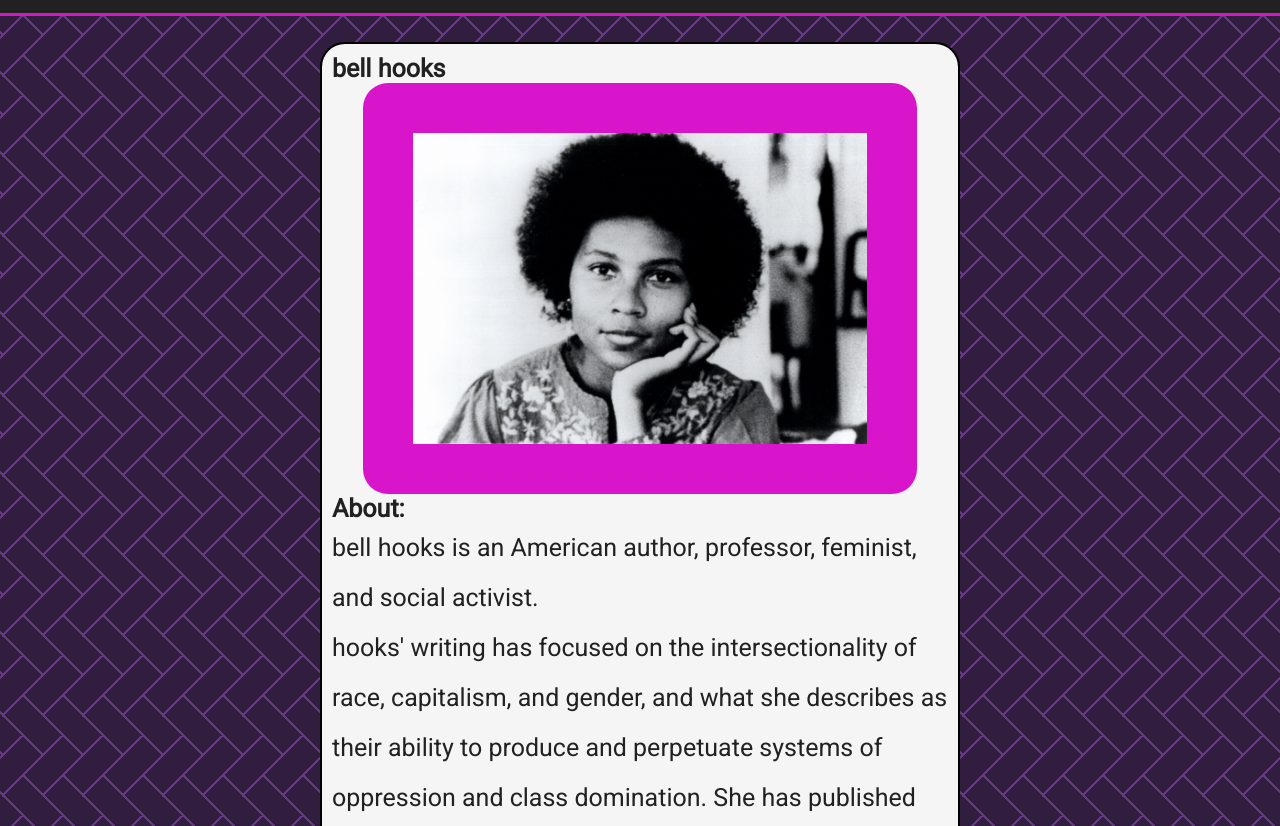
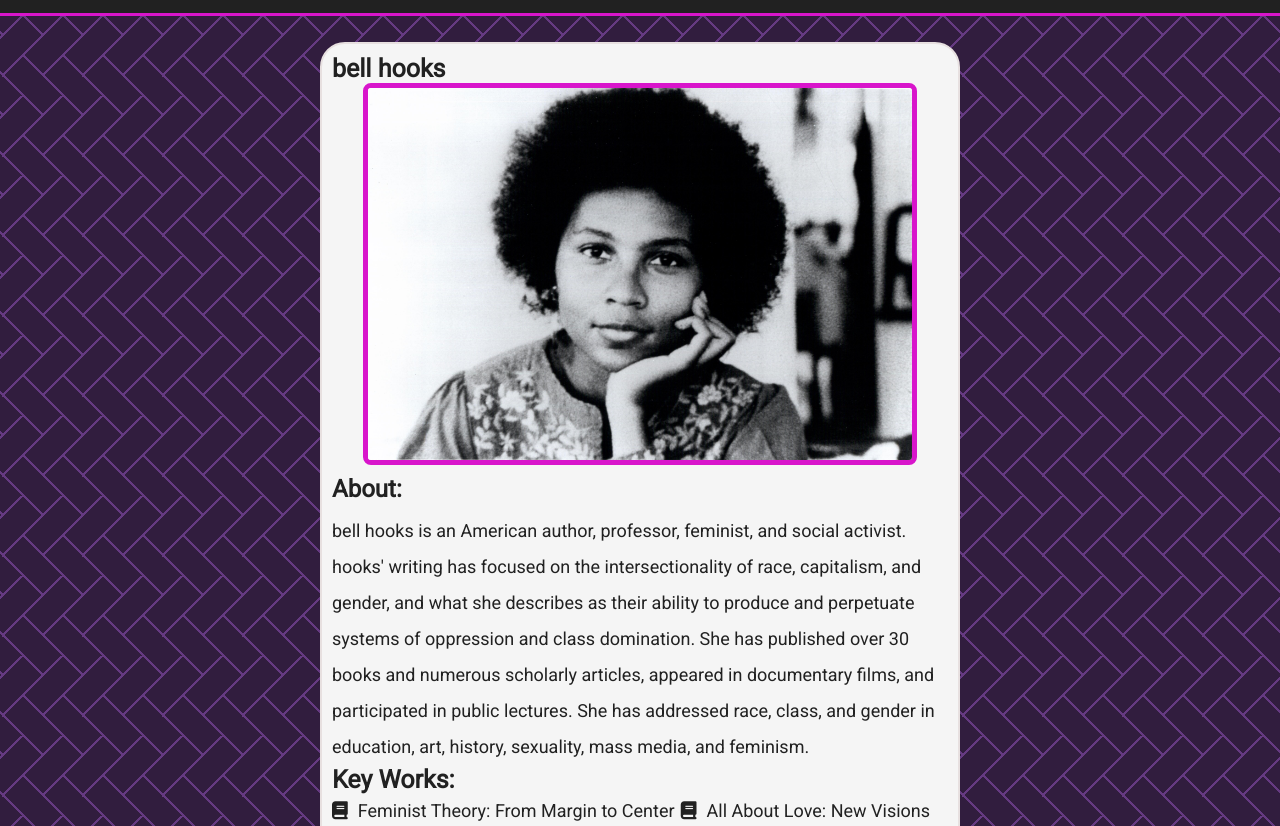
Before and after one commit to Swaiters/womansweb, a plain HTML site: page literature.html in a window 1280 px wide. Shown: the part 76-902 px from the top of the page. Drawn offline with Linux system fonts and the light colour scheme.

Commit message:
Add files via upload

```diff
--- a/css/style.css
+++ b/css/style.css
@@ -14,7 +14,7 @@
 body{
   margin: 0;
   background: #f6f4f4;
-  font-family:sans-serif;
+  font-family:Roboto,sans-serif;
   font-weight: 300;
   color: var(--light);
 }
@@ -126,7 +126,17 @@ transition: 0.3s;
  }
 }
 
+ li i{
+  display: grid;
+  grid-template-columns: auto auto  ;
+  justify-content: center;
+  justify-items: center;
 
+  margin-right: 10px;
+  margin-left: 0px;
+
+
+}
 li{
   display:inline;
   color: var(--light);
@@ -174,21 +184,30 @@ a.skip {
     row-gap: 20px;
 }
 .grid h2 {
-  color:#212121;
+  color: var(--dark);
 }
 .grid li{
-  color:#212121;
+  color:var(--dark);
+  font-family: Roboto, Verdana, Geneva, Tahoma, sans-serif;
+  font-size: large;
+
 }
 .grid p {
-  color:#212121;
+  color: var(--dark);
+  line-height: 2;
+  font-family: Roboto, Verdana, Geneva, Tahoma, sans-serif;
+  font-size: large;
 }
 .grid div{
-
-  border: solid 2px black;
-  color: #212121;
+  border: solid 2px var(--light);
+  color: var(--dark);
   border-radius: 25px  ;
   background-color: rgb(245,245,245) ;
   padding: 10px 10px 10px 10px ;
+
+  font-family: Roboto, Verdana, Geneva, Tahoma, sans-serif;
+  font-size: x-large;
+  font-weight: bolder;
 }
 .grid img{
 
@@ -199,8 +218,8 @@ a.skip {
 
 
 img{
-  border: 50px solid var(--primary);
-  border-radius: 25px;
+  border: 5px solid var(--primary);
+  border-radius: 8px;
   padding: auto;
   margin:auto;
   width: 75%;
@@ -228,6 +247,10 @@ img:nth-child(2n) :hover{
   border:groove 20px
 }
 
+#about{
+  font-weight: bolder;
+  font-size: x-large ;
+}
 #definition{
   font-size: 30px;
 }
@@ -263,3 +286,4 @@ p{
   color: var(--light);
   line-height: 2;
 }
+/*-----------------------------------------------------------------------*/
--- a/literature.html
+++ b/literature.html
@@ -51,7 +51,7 @@
       <div>
      <h2> bell hooks <h2>
       <img src="images/bell_hooks.jpg"  width="200" alt="Image of bell hooks">
-      About:
+        <p id ='about'> About:</p>
         <p>
           bell hooks is an American author, professor, feminist, and social activist.
         </p>
@@ -70,7 +70,7 @@
       <div>
       <h2>Simone de Beauvoir</h2>
       <img src="images/simone_db.jpg"  width="200" alt="Image of Simone de Beauvoir">
-      About:
+      <p id ='about'> About:</p>
         <p>
           Simone de Beauvoir was a French writer, intellectual, existentialist philosopher, political activist, feminist and social theorist. Though she did not consider herself a philosopher, she had a significant influence on both feminist existentialism and feminist theory.
         </p>
@@ -87,7 +87,7 @@
       <div>
       <h2>Betty Friedan</h2>
       <img src="images/betty_friedan.jpg"  width="200" alt="Image of Betty Friedan">
-      About:
+      <p id ='about'> About:</p>
         <p>
           Betty Friedan was an American feminist writer and activist. A leading figure in the women's movement in the United States, her 1963 book The Feminine Mystique is often credited with sparking the second wave of American feminism in the 20th century. In 1966, Friedan co-founded and was elected the first president of the National Organization for Women (NOW), which aimed to bring women "into the mainstream of American society now [in] fully equal partnership with men."
         </p>
@@ -103,7 +103,7 @@
       <div>
      <h2>Maya Angelou</h2>
       <img src="images/maya_angelou.jpg"  width="200" alt="Image of Maya Angelou">
-      About:
+      <p id ='about'> About:</p>
         <p>
           Maya Angelou was an American poet, singer, memoirist, and civil rights activist. She published seven autobiographies, three books of essays, several books of poetry, and is credited with a list of plays, movies, and television shows spanning over 50 years. She received dozens of awards and more than 50 honorary degrees. Angelou is best known for her series of seven autobiographies, which focus on her childhood and early adult experiences. The first, I Know Why the Caged Bird Sings (1969), tells of her life up to the age of 17 and brought her international recognition and acclaim.
         </p>
@@ -126,7 +126,7 @@
       <div>
       <h2>Alice Walker</h2>
       <img src="images/alice_walker.jpg"  width="200" alt="Image of Alice Walker">
-      About:
+      <p id ='about'> About:</p>
         <p>
           Alice Walker is an American novelist, short story writer, poet, and activist. She wrote the novel The Color Purple (1982), for which she won the National Book Award for hardcover fiction, and the Pulitzer Prize for Fiction. An avowed feminist, Walker coined the term "womanist" to mean "A black feminist or feminist of color" in 1983.
         </p>
@@ -140,7 +140,7 @@
       <div>
         <h2>Audre Lorde</h2>
       <img src="images/audre_lorde.jpg"  width="200" alt="Image of Audre Lorde">
-      About:
+      <p id ='about'> About:</p>
         <p>
           Audre Lorde was an American writer, feminist, womanist, librarian, and civil rights activist. As a poet, she is best known for technical mastery and emotional expression, as well as her poems that express anger and outrage at civil and social injustices she observed throughout her life. Her poems and prose largely deal with issues related to civil rights, feminism, and the exploration of black female identity.
         </p>
@@ -159,7 +159,7 @@
       <div>
         <h2>Chimamanda Ngozi Adichie</h2>
       <img src="images/chimamanda.jpg"  width="200" alt="Image of Chimamanda Ngozi Adichie">
-      About:
+      <p id ='about'> About:</p>
         <p>
           Chimamanda Ngozi Adichie is a Nigerian novelist, writer of short stories and nonfiction.
         </p>
@@ -178,7 +178,7 @@
       <div>
         <h2>Roxane Gay</h2>
       <img src="images/roxane_gay.jpg"  width="200" alt="Image of Roxane Gay">
-      About:
+      <p id ='about'> About:</p>
         <p>
           Roxane Gay is an American writer, professor, editor, and commentator.
         </p>
@@ -197,7 +197,7 @@
       <div>
         <h2>Rebecca Solnit</h2>
       <img src="images/rebecca_solnit.jpg"  width="200" alt="Image of Rebecca Solnit">
-      About:
+      <p id ='about'> About:</p>
         <p>
           Rebecca Solnit is an American writer. She has written on a variety of subjects, including the environment, politics, place, and art.
         </p>
@@ -216,7 +216,7 @@
       <div>
         <h2>Judith Butler</h2>
       <img src="images/judith_butler.jpg"  width="200" alt="Image of Judith Butler">
-      About:
+      <p id ='about'> About:</p>
         <p>
           Judith Butler is an American philosopher and gender theorist whose work has influenced political philosophy, ethics and the fields of third-wave feminist, queer and literary theory.
         </p>
@@ -238,7 +238,7 @@
       <div>
         <h2>Virginia Woolf</h2>
       <img src="images/virginia_woolf.jpg"  width="200" alt="Image of Virginia Woolf">
-      About:
+      <p id ='about'> About:</p>
         <p>
           Virginia Woolf was an English writer, considered one of the most important modernist 20th-century authors and a pioneer in the use of stream of consciousness as a narrative device.
         </p>
@@ -260,7 +260,7 @@
       <div>
         <h2>Jane Austen</h2>
       <img src="images/jane_austen.jpg"  width="200" alt="Image of Jane Austen">
-      About:
+      <p id ='about'> About:</p>
         <p>
           Jane Austen was an English novelist known primarily for her six major novels, which interpret, critique and comment upon the British landed gentry at the end of the 18th century. Austen's plots often explore the dependence of women on marriage in the pursuit of favourable social standing and economic security. Her use of biting irony, along with her realism, humour, and social commentary, have long earned her acclaim among critics, scholars, and popular audiences alike.
         </p>
@@ -276,7 +276,7 @@
       <div>
         <h2>Charlotte, Emily, and Anne Brontë</h2>
       <img src="images/bronte_sisters.jpg"  width="200" alt="Image of Charlotte, Emily, and Anne Brontë">
-      About:
+      <p id ='about'> About:</p>
         <p>
           The Brontës were a nineteenth-century literary family from England. The sisters, Charlotte, Emily, and Anne, are well known as poets and novelists. Like many contemporary female writers, they originally published their poems and novels under male pseudonyms: Currer, Ellis, and Acton Bell. Their stories immediately attracted attention for their passion and originality. Charlotte's Jane Eyre was the first to know success, while Emily's Wuthering Heights, Anne's The Tenant of Wildfell Hall and other works were later to be accepted as masterpieces of literature.
         </p>
@@ -291,7 +291,7 @@
       <div>
         <h2>Emily Dickinson</h2>
       <img src="images/emily_d.jpg"  width="200" alt="Image of Emily Dickinson">
-      About:
+      <p id ='about'> About:</p>
         <p>
           Emily Dickinson was an American poet.
         </p>
@@ -311,7 +311,7 @@
       <div>
         <h2>Phillis Wheatley</h2>
       <img src="images/phillis_w.jpg"  width="200" alt="Image of Phillis Wheatley">
-      About:
+      <p id ='about'> About:</p>
         <p>
           Phillis Wheatley was the first published African-American female poet. Born in West Africa, she was sold into slavery at the age of seven or eight and transported to North America. She was purchased by the Wheatley family of Boston, who taught her to read and write and encouraged her poetry when they saw her talent.
         </p>
@@ -327,7 +327,7 @@
       <div>
         <h2>J.K. Rowling</h2>
       <img src="images/jk_rowling.jpg"  width="200" alt="Image of J.K. Rowling">
-      About:
+      <p id ='about'> About:</p>
         <p>
           J. K. Rowling is a British novelist, philanthropist, film producer, television producer and screenwriter, best known for writing the Harry Potter fantasy series. The books have won multiple awards, and sold more than 500 million copies, becoming the best-selling book series in history.
         </p>
@@ -343,7 +343,7 @@
       <div>
         <h2>Agatha Christie</h2>
       <img src="images/agatha.jpg"  width="200" alt="Image of Agatha Christie">
-      About:
+      <p id ='about'> About:</p>
         <p>
           Agatha Christie was an English writer. She is known for her 66 detective novels and 14 short story collections. Christie also wrote the world's longest-running play, a murder mystery, The Mousetrap, and, under the pen name Mary Westmacott, six romances.
         </p>
```
Also changed, not shown: index.html (+7 -1 lines).
